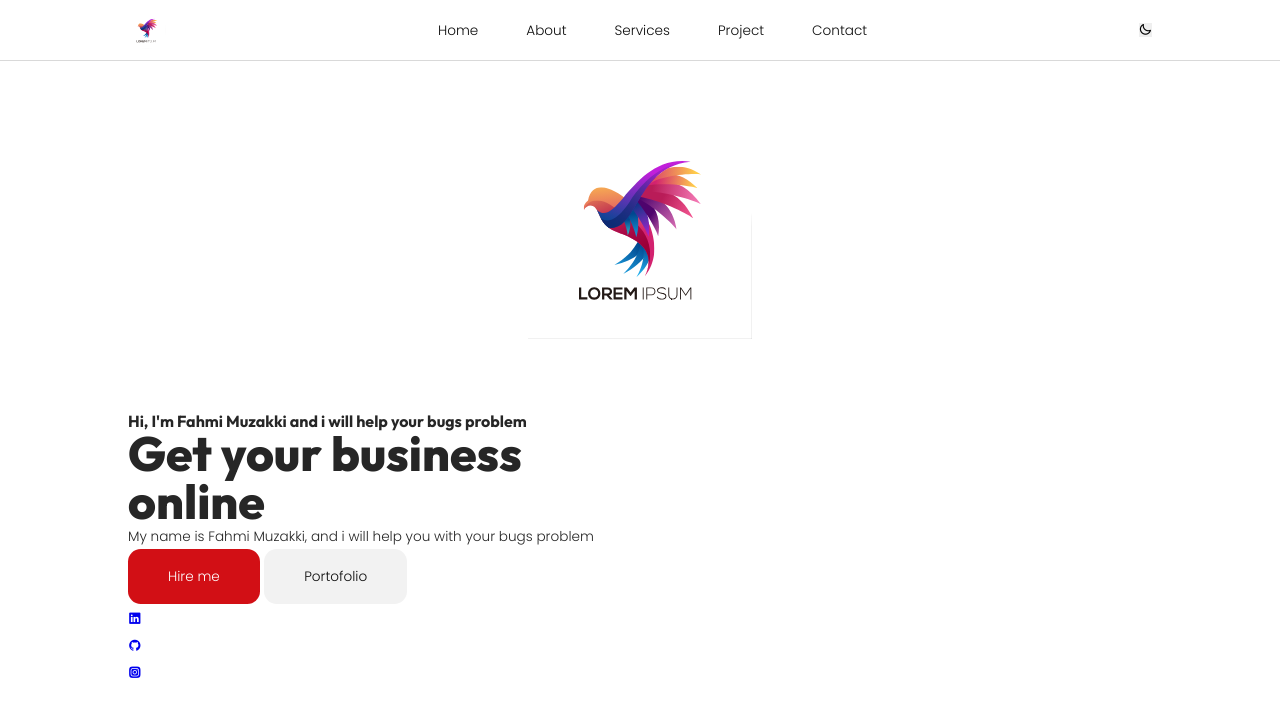
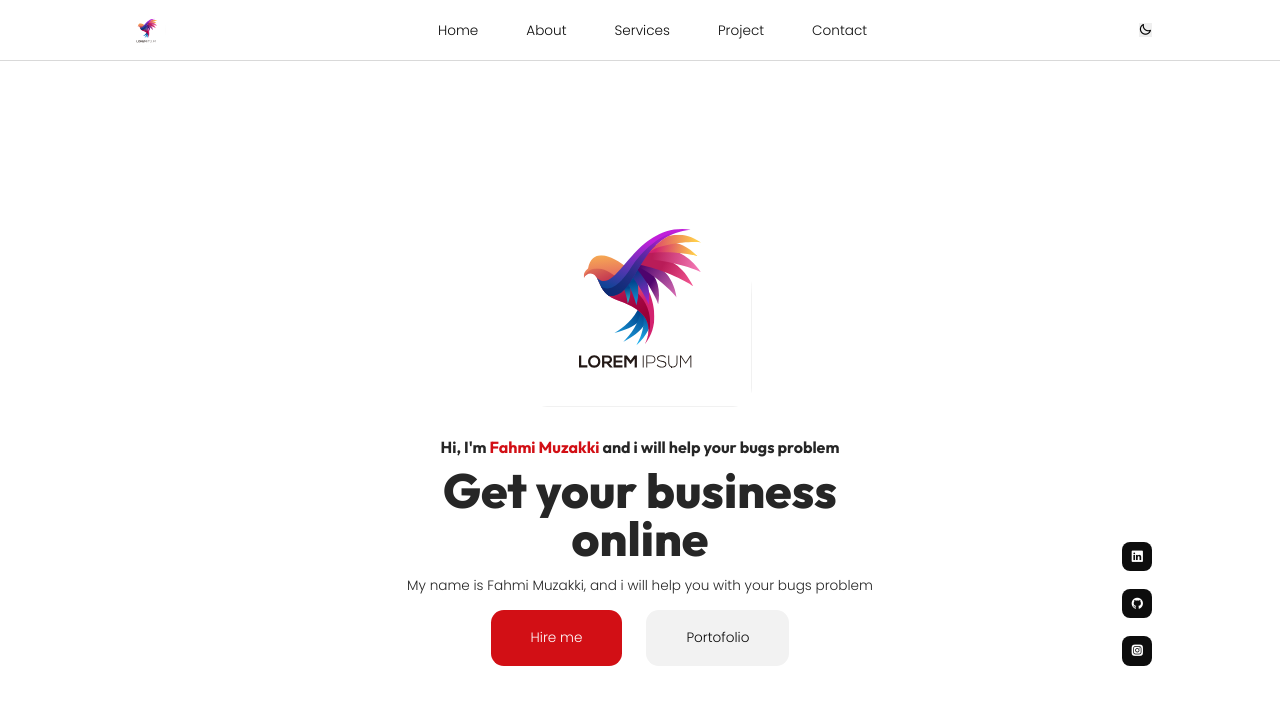
Before and after one commit to Rockuse/portfolio, a plain HTML site: page index.html in a window 1280 px wide. Drawn offline with nearby package versions, Linux system fonts and the light colour scheme.

Commit message:
add header

```diff
--- a/assets/styles/style.css
+++ b/assets/styles/style.css
@@ -58,7 +58,7 @@ figcaption {
 }
 
 img {
-    display:block;
+  display: block;
   width: 100%;
   object-fit: contain;
 }
@@ -126,8 +126,8 @@ h6 {
   color: var(--color-gray-100);
 }
 
-section>h1,
-section>p {
+section > h1,
+section > p {
   margin-bottom: 0.5rem;
 }
 
@@ -159,61 +159,107 @@ nav {
   justify-content: space-between;
 }
 
-.nav__logo{
+.nav__logo {
   width: 2.4rem;
   aspect-ratio: 1/1;
   border-radius: 50%;
   overflow: hidden;
 }
 
-.nav__menu{
+.nav__menu {
   display: flex;
   align-items: center;
   gap: 3rem;
 }
 
-.nav__menu a{
+.nav__menu a {
   color: var(--color-gray-900);
 }
 
 .nav__toggle-open,
-.nav__toggle-close{
+.nav__toggle-close {
   display: none;
 }
 
-.nav__buttons{
+.nav__buttons {
   display: flex;
   align-items: center;
   gap: 3rem;
 }
 
-.nav__theme-btn{
-    color:var(--color-gray-900);
+.nav__theme-btn {
+  color: var(--color-gray-900);
   background: transparent;
   font-size: 1.4rem;
-    cursor: pointer ;
+  cursor: pointer;
 }
 
 /* ---------------HEADER------------------- */
-header{
+header {
   display: grid;
   place-items: center;
   min-height: 100vh;
 }
-/* .header_container{
-    padding-top: 7rem;
-    display: grid;
-    grid-template-columns: 1fr 1fr;
-    gap: 4rem;
-    align-items: center;
-} */
-
-.header__image{
+.header__container {
+  margin-top: 3rem;
+  position: relative;
+}
+.header__image {
   width: 14rem;
-aspect-ratio: 3/4;
+  aspect-ratio: 1;
   overflow: hidden;
   margin-right: 272px;
   margin-inline: auto;
   border-radius: 7rem 7rem var(--radius-2) var(--radius-2);
+  /* border: 1px solid var(--color-gray-300); */
+}
+.header__image img {
+  height: 100%;
+}
+.header__content {
+  text-align: center;
+  margin-top: 2rem;
+  width: 40rem;
+  margin-inline: auto;
+}
 
+.header__content h4 {
+  margin-bottom: 0.7rem;
 }
+
+.header__content h4 span {
+  color: var(--color-primary);
+}
+.header__content p {
+  margin: 0.8rem 0.2rem;
+}
+
+.header__cta {
+  display: flex;
+  align-items: center;
+  justify-content: center;
+  gap: 1.5rem;
+}
+
+.header__socials {
+    display: flex;
+  position: absolute;
+  bottom: 0;
+  right: 0;
+  gap: 1.1rem;
+  flex-direction: column;
+}
+
+.header__socials a{
+background: var(--color-gray-900);
+color: var(--color-gray-100);
+padding: 0.5rem;
+display: inline-block;
+border-radius: var(--radius-4);
+transition: var(--transition);
+}
+
+.header__socials a:hover{
+    background-color: var(--color-primary);
+    color:var(--color-gray-100)
+}
```
Lines whose indentation alone changed are shown as unchanged.
